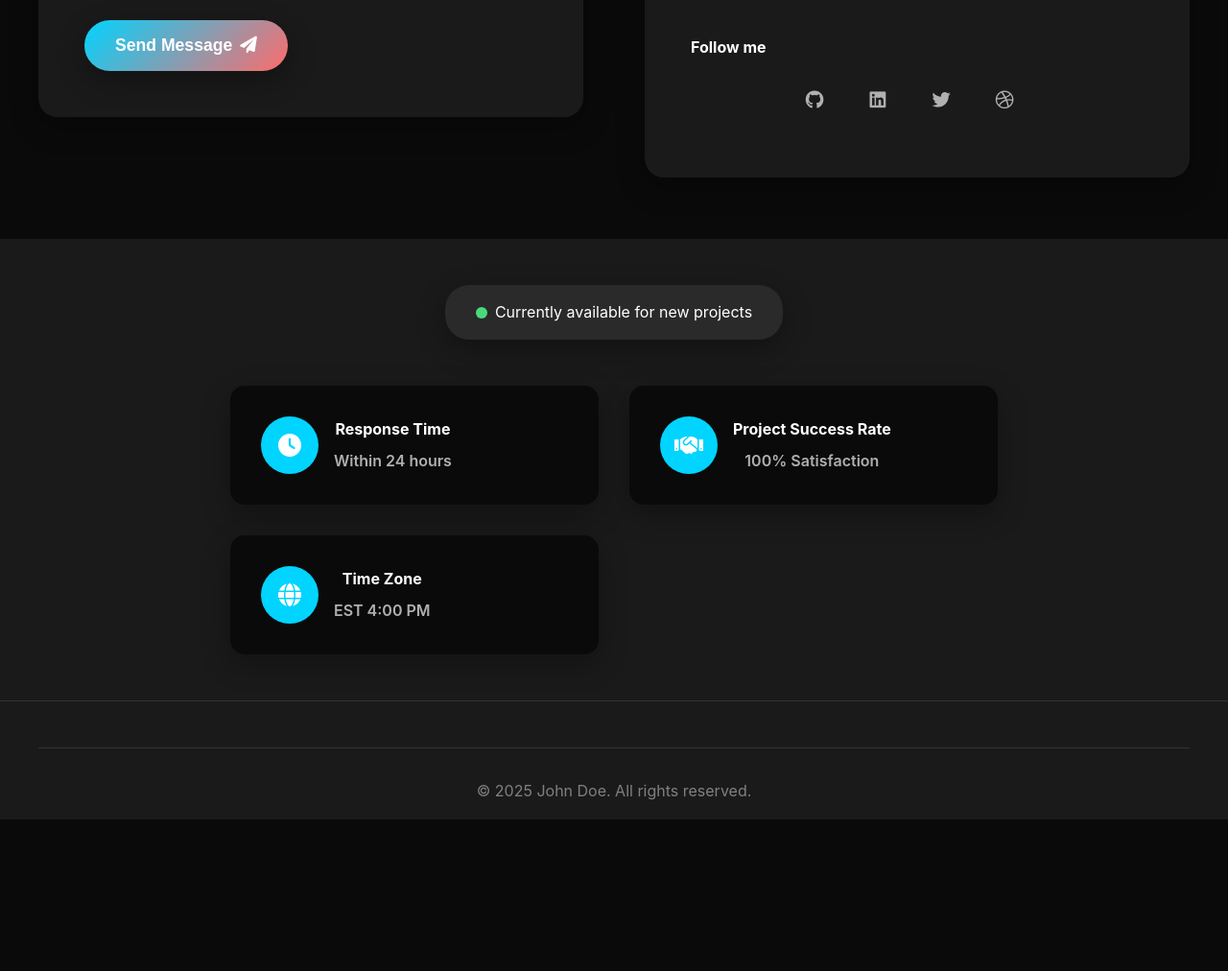
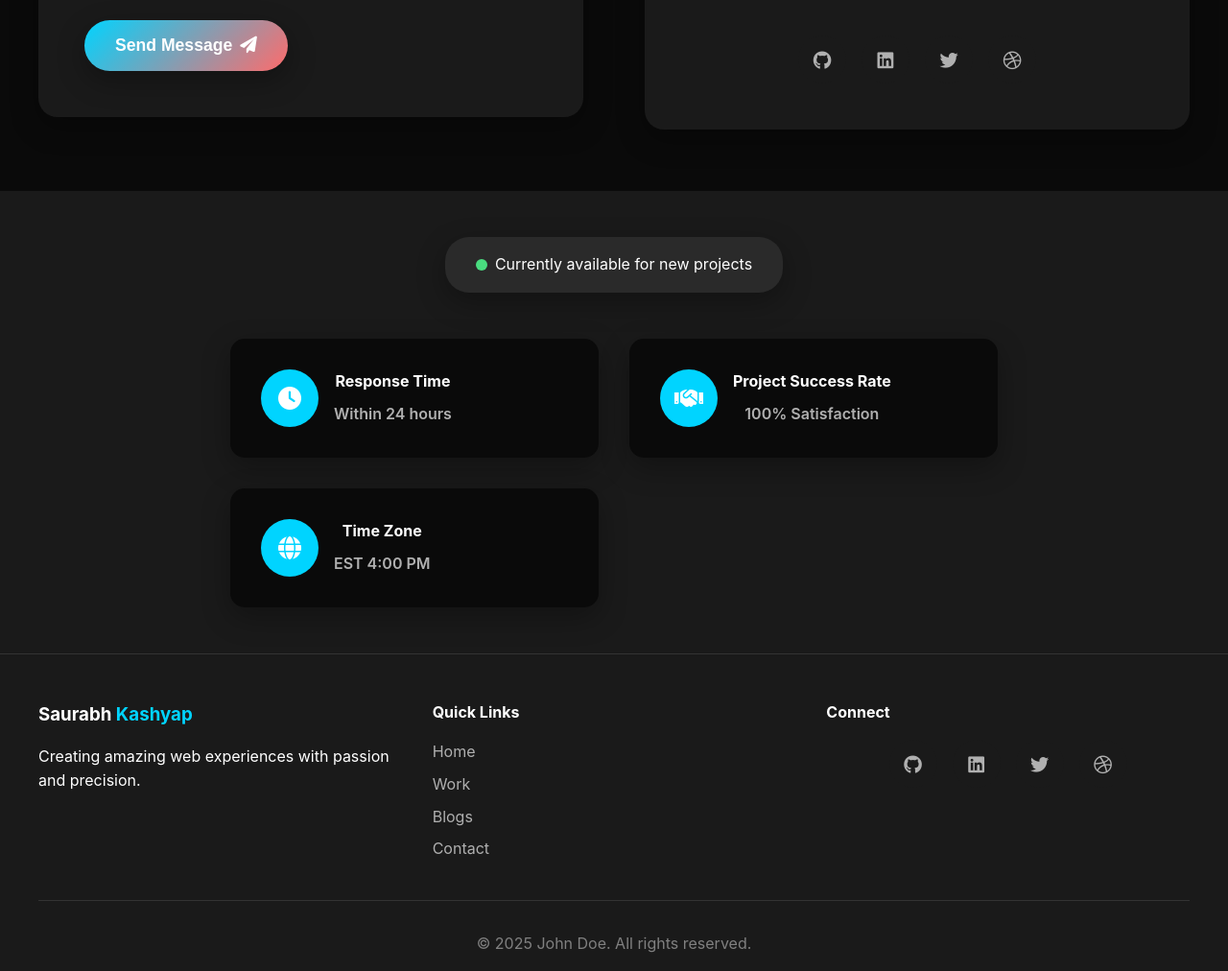
Before and after one commit to devsaurabhkashyap/portfolio-website, a plain HTML site: page contact.html in a window 1280 px wide. Shown: the part 1031-2043 px from the top of the page at 96% size. Before the commit the page ends 1885 px from the top, so only its background shows below. Drawn offline with Linux system fonts and the light colour scheme; no server answers.

Commit message:
Update contact.html

```diff
--- a/contact.html
+++ b/contact.html
@@ -3,34 +3,30 @@
 <head>
     <meta charset="UTF-8">
     <meta name="viewport" content="width=device-width, initial-scale=1.0">
-    <title>Contact - John Doe</title>
+    <title>Contact</title>
     <link rel="stylesheet" href="style.css">
     <link href="https://cdnjs.cloudflare.com/ajax/libs/font-awesome/6.0.0/css/all.min.css" rel="stylesheet">
-    <!-- Firebase SDK -->
-<script src="https://www.gstatic.com/firebasejs/10.12.2/firebase-app-compat.js"></script>
-<script src="https://www.gstatic.com/firebasejs/10.12.2/firebase-auth-compat.js"></script>
-<script src="https://www.gstatic.com/firebasejs/10.12.2/firebase-firestore-compat.js"></script>
 </head>
 <body>
+    <!-- Header -->
     <header class="header">
         <nav class="navbar">
             <div class="nav-brand">
-            <h2><a href="index.html">John<span>Dev</span></a></h2>
+                <h2><a href="index.html">Saurabh <span>Kashyap</span></a></h2>
             </div>
             <ul class="nav-menu" id="navMenu">
                 <li><a href="index.html" class="nav-link">Home</a></li>
                 <li><a href="work.html" class="nav-link">Work</a></li>
                 <li><a href="blogs.html" class="nav-link">Blogs</a></li>
-            <li><a href="contact.html" class="nav-link">Contact</a></li>
-            <!-- <li><a href="assets/cv/John_Doe_CV.pdf" download="John_Doe_CV.pdf" class="nav-link cv-link">
+                <li><a href="contact.html" class="nav-link active">Contact</a></li>
+                <li><a href="assets/Saurabh_Kashyap_CV.pdf" download="John_Doe_CV.pdf" class="nav-link cv-link">
                     <i class="fas fa-download"></i> CV
-            </a></li> -->
+                </a></li>
             </ul>
             <div class="nav-controls">
                 <button class="theme-toggle" id="themeToggle">
                     <i class="fas fa-moon"></i>
                 </button>
-            <!-- Add User Info Section to Home Page -->
                 <div id="userInfo" class="user-info" style="display: none;">
                     <div class="user-profile">
                         <img id="userAvatar" class="user-avatar" src="" alt="User Avatar">
@@ -46,7 +42,6 @@
             </div>
         </nav>
     </header>
-
 
     <!-- Contact Content -->
     <main class="contact-main">
@@ -92,9 +87,9 @@
                                     <label for="message">Message</label>
                                     <textarea id="message" name="message" rows="5" required></textarea>
                                 </div>
-                                <button type="submit" class="btn btn-primary btn-large">
+                                <button type="submit" class="btn btn-primary btn-large contact-submit-btn" id="submitBtn">
                                     <span class="btn-text">Send Message</span>
-                                    <i class="fas fa-paper-plane"></i>
+                                    <i class="fas fa-paper-plane btn-icon"></i>
                                 </button>
                             </form>
                         </div>
@@ -139,7 +134,7 @@
                                 </div>
                             </div>
 
-                            <div class="contact-social">
+                            <!-- <div class="contact-social">
                                 <h4>Follow me</h4>
                                 <div class="social-links">
                                     <a href="#" class="social-link">
@@ -158,6 +153,12 @@
                                         <i class="fab fa-dribbble"></i>
                                         <span></span>
                                     </a>
+                                </div> -->
+                                <div class="social-links">
+                        <a href="#"><i class="fab fa-github"></i></a>
+                        <a href="#"><i class="fab fa-linkedin"></i></a>
+                        <a href="#"><i class="fab fa-twitter"></i></a>
+                        <a href="#"><i class="fab fa-dribbble"></i></a>
                     </div>
                             </div>
                         </div>
@@ -205,26 +206,51 @@
 
     <footer class="footer">
         <div class="container">
+            <div class="footer-content">
+                <div class="footer-section">
+                    <h3>Saurabh <span>Kashyap</span></h3>
+                    <p>Creating amazing web experiences with passion and precision.</p>
+                </div>
+                <div class="footer-section">
+                    <h4>Quick Links</h4>
+                    <ul>
+                        <li><a href="index.html">Home</a></li>
+                        <li><a href="work.html">Work</a></li>
+                        <li><a href="blogs.html">Blogs</a></li>
+                        <li><a href="contact.html">Contact</a></li>
+                    </ul>
+                </div>
+                <div class="footer-section">
+                    <h4>Connect</h4>
+                    <div class="social-links">
+                        <a href="#"><i class="fab fa-github"></i></a>
+                        <a href="#"><i class="fab fa-linkedin"></i></a>
+                        <a href="#"><i class="fab fa-twitter"></i></a>
+                        <a href="#"><i class="fab fa-dribbble"></i></a>
+                    </div>
+                </div>
+            </div>
             <div class="footer-bottom">
                 <p>&copy; 2025 John Doe. All rights reserved.</p>
             </div>
         </div>
     </footer>
+
     <!-- Floating CV Download Button -->
     <div class="floating-cv-btn">
-    <a href="assets/cv/John_Doe_CV.pdf" download="John_Doe_CV.pdf" class="floating-btn" title="Download CV">
+        <a href="assets/Saurabh_Kashyap_CV.pdf" download="John_Doe_CV.pdf" class="floating-btn" title="Download CV">
             <i class="fas fa-file-download"></i>
         </a>
     </div>
 
-    <script src="script.js"></script>
-    <script src="contact.js"></script>
-    <!-- Load scripts in correct order -->
+    <!-- Scripts in correct order -->
+    <script src="https://www.gstatic.com/firebasejs/10.12.2/firebase-app-compat.js"></script>
+    <script src="https://www.gstatic.com/firebasejs/10.12.2/firebase-auth-compat.js"></script>
+    <script src="https://www.gstatic.com/firebasejs/10.12.2/firebase-firestore-compat.js"></script>
     <script src="firebase-config.js"></script>
     <script src="database-service.js"></script>
     <script src="script.js"></script>
     <script src="auth.js"></script>
-<!-- For contact page, also include -->
     <script src="contact.js"></script>
 </body>
 </html>
```
Lines whose indentation alone changed are shown as unchanged.
